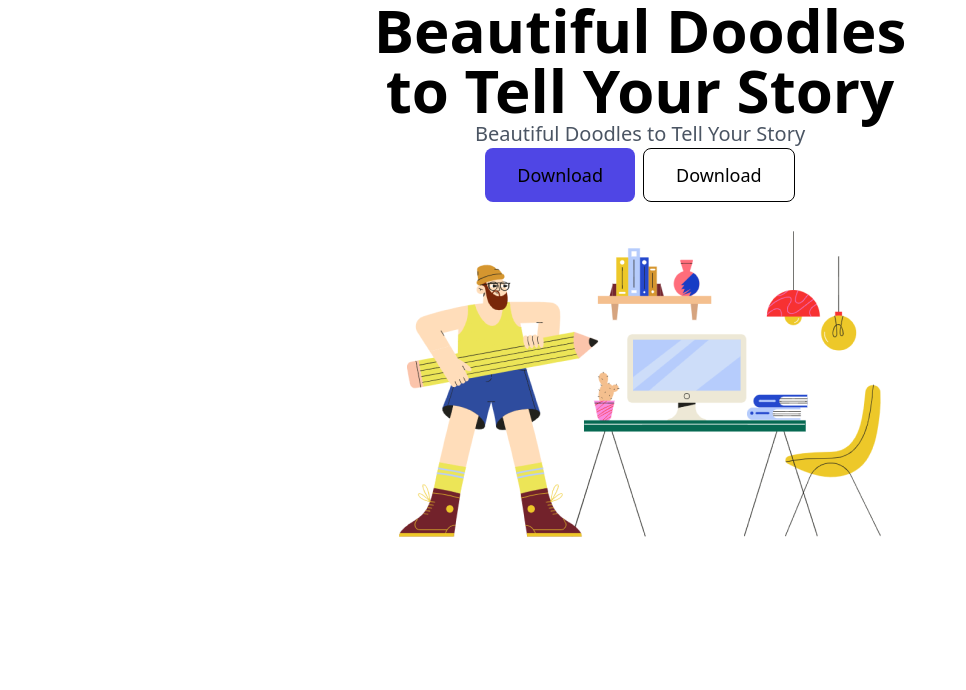
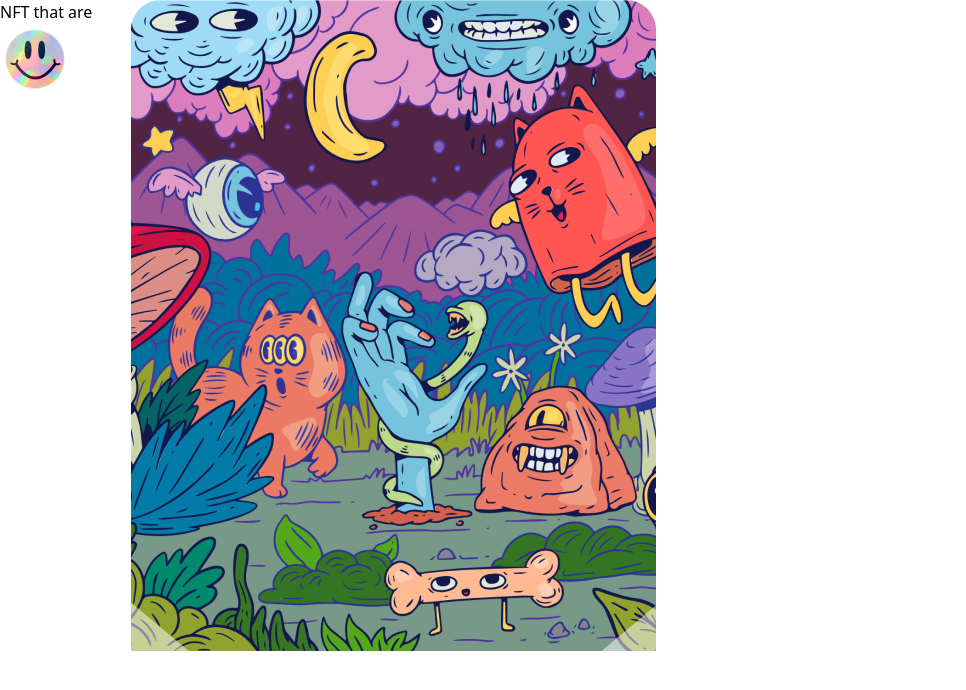
Before and after one commit to kumard3/hero-section, a Next.js app: page / in a window 1280 px wide. Shown: the top 690 px of the page, without its empty margins (0-966 px from the left). Built offline with nearby package versions, Linux system fonts and the light colour scheme.

Commit message:
new component

```diff
--- a/pages/index.tsx
+++ b/pages/index.tsx
@@ -5,7 +5,19 @@ import HeroSection from "../components/HeroSection";
 export default function Home() {
   return (
     <div className="min-h-screen  text-center dark:bg-black dark:text-gray-200">
-      <HeroSection />
+      <div className=" container mx-auto">
+        <div className="flex ">
+          <section>
+            <div>
+              NFT that are
+            </div>
+            <img src="KEEPSMILING.png" />
+          </section>
+          <div>
+            <img src="nft.png" />
+          </div>
+        </div>
+      </div>
     </div>
   );
 }
```
Also changed, not shown: public/KEEPSMILING.png (added), public/nft.png (added).
